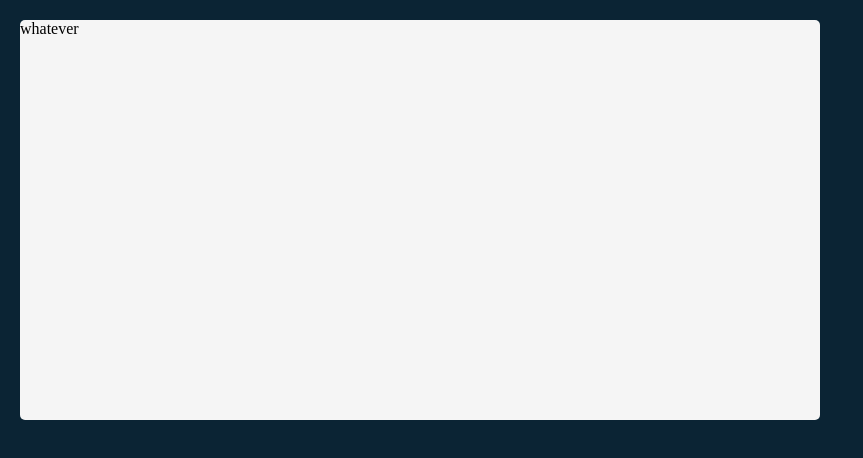
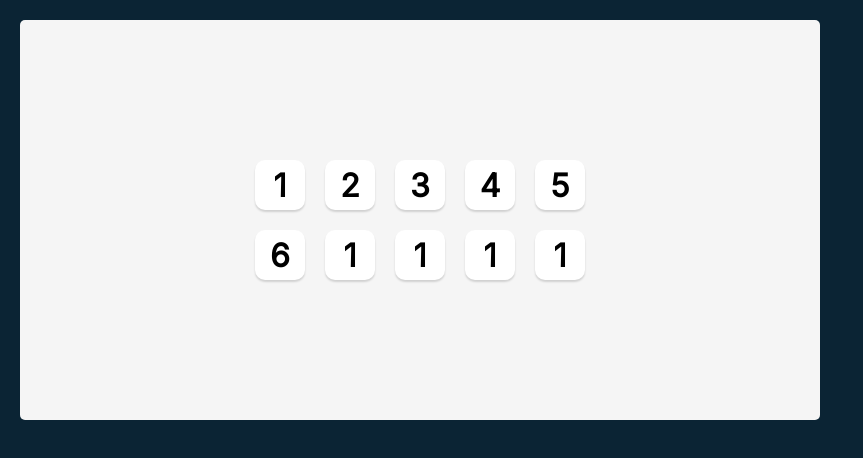
Before and after one commit to mjamecny/tenzies, a JavaScript app: page / in a window 1280 px wide. Shown: the top 458 px of the page, without its empty margins (0-863 px from the left). Built offline with nearby package versions, Linux system fonts and the light colour scheme.

Commit message:
styling main interface and Die component

```diff
--- a/public/index.html
+++ b/public/index.html
@@ -1,9 +1,25 @@
 <!DOCTYPE html>
 <html lang="en">
   <head>
-  <meta charset="UTF-8">
-  <meta http-equiv="X-UA-Compatible" content="IE=edge">
-  <meta name="viewport" content="width=device-width, initial-scale=1.0">
+    <meta charset="UTF-8" />
+    <meta http-equiv="X-UA-Compatible" content="IE=edge" />
+    <meta
+      name="viewport"
+      content="width=device-width, initial-scale=1.0"
+    />
+    <link
+      rel="preconnect"
+      href="https://fonts.googleapis.com"
+    />
+    <link
+      rel="preconnect"
+      href="https://fonts.gstatic.com"
+      crossorigin
+    />
+    <link
+      href="https://fonts.googleapis.com/css2?family=Inter&family=Karla:wght@700&display=swap"
+      rel="stylesheet"
+    />
     <title>Document</title>
   </head>
   <body>
--- a/src/App.js
+++ b/src/App.js
@@ -1,7 +1,22 @@
 import Die from './components/Die'
 
 const App = () => {
-  return <main>whatever</main>
+  return (
+    <main>
+      <div className="dice-container">
+        <Die value="1" />
+        <Die value="2" />
+        <Die value="3" />
+        <Die value="4" />
+        <Die value="5" />
+        <Die value="6" />
+        <Die value="1" />
+        <Die value="1" />
+        <Die value="1" />
+        <Die value="1" />
+      </div>
+    </main>
+  )
 }
 
 export default App
--- a/src/components/Die.css
+++ b/src/components/Die.css
@@ -0,0 +1,15 @@
+.die-face {
+  height: 50px;
+  width: 50px;
+  box-shadow: 0px 2px 2px rgba(0, 0, 0, 0.15);
+  border-radius: 10px;
+  display: flex;
+  justify-content: center;
+  align-items: center;
+  cursor: pointer;
+  background-color: white;
+}
+
+.die-num {
+  font-size: 2rem;
+}
--- a/src/components/Die.js
+++ b/src/components/Die.js
@@ -1,7 +1,11 @@
 import './Die.css'
 
-const Die = () => {
-  return <div>Die</div>
+const Die = (props) => {
+  return (
+    <div className="die-face">
+      <h2 className="die-num">{props.value}</h2>
+    </div>
+  )
 }
 
 export default Die
--- a/src/index.css
+++ b/src/index.css
@@ -2,6 +2,10 @@
   box-sizing: border-box;
   margin: 0;
   padding: 0;
+}
+
+html {
+  font-family: 'Inter', sans-serif;
 }
 
 body {
@@ -14,4 +18,15 @@ main {
   height: 400px;
   max-width: 800px;
   border-radius: 5px;
+  padding: 20px;
+  display: flex;
+  flex-direction: column;
+  justify-content: center;
+  align-items: center;
 }
+
+.dice-container {
+  display: grid;
+  grid-template-columns: repeat(5, 1fr);
+  gap: 20px;
+}
```
Lines whose indentation alone changed are shown as unchanged.
